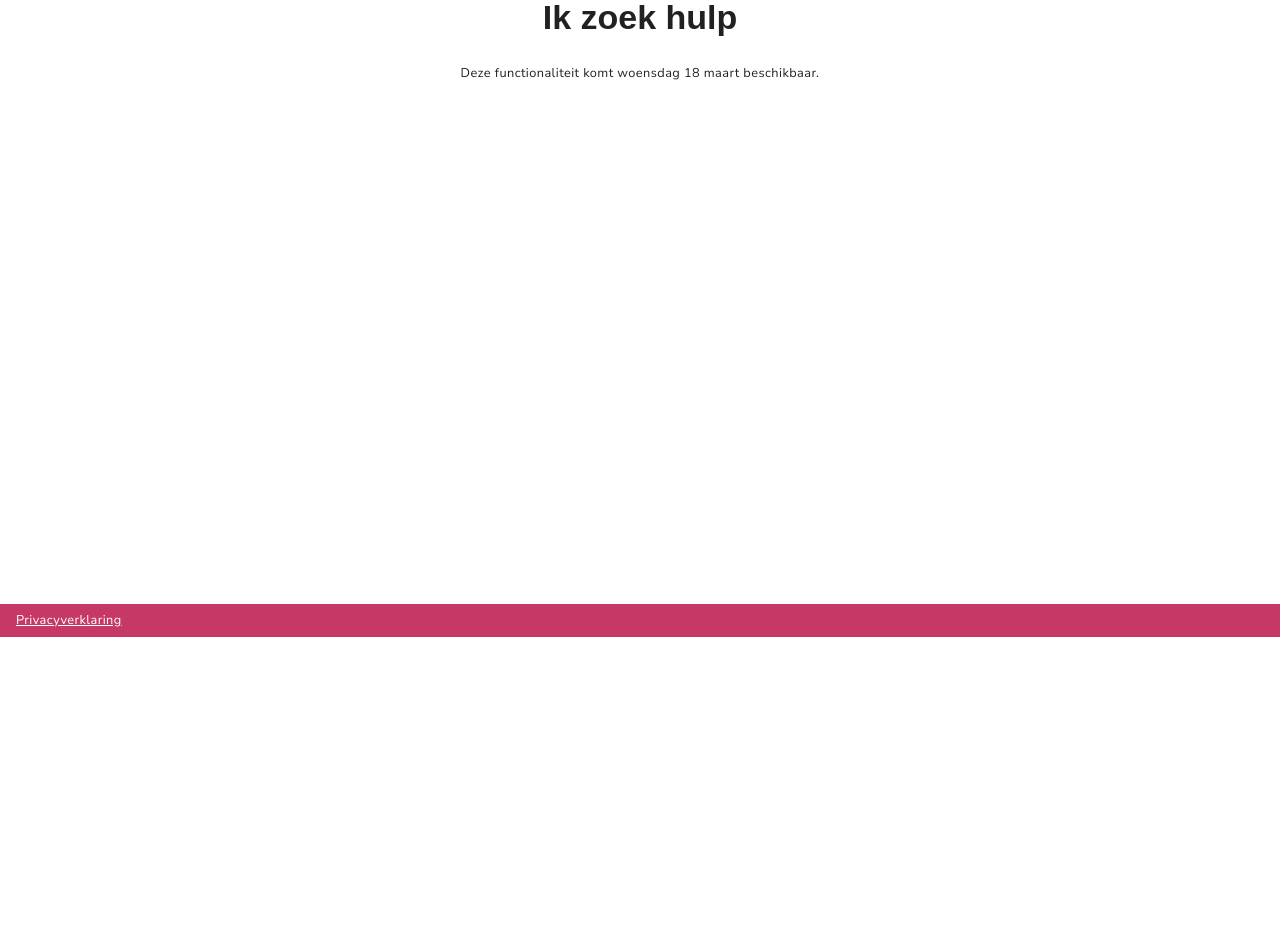
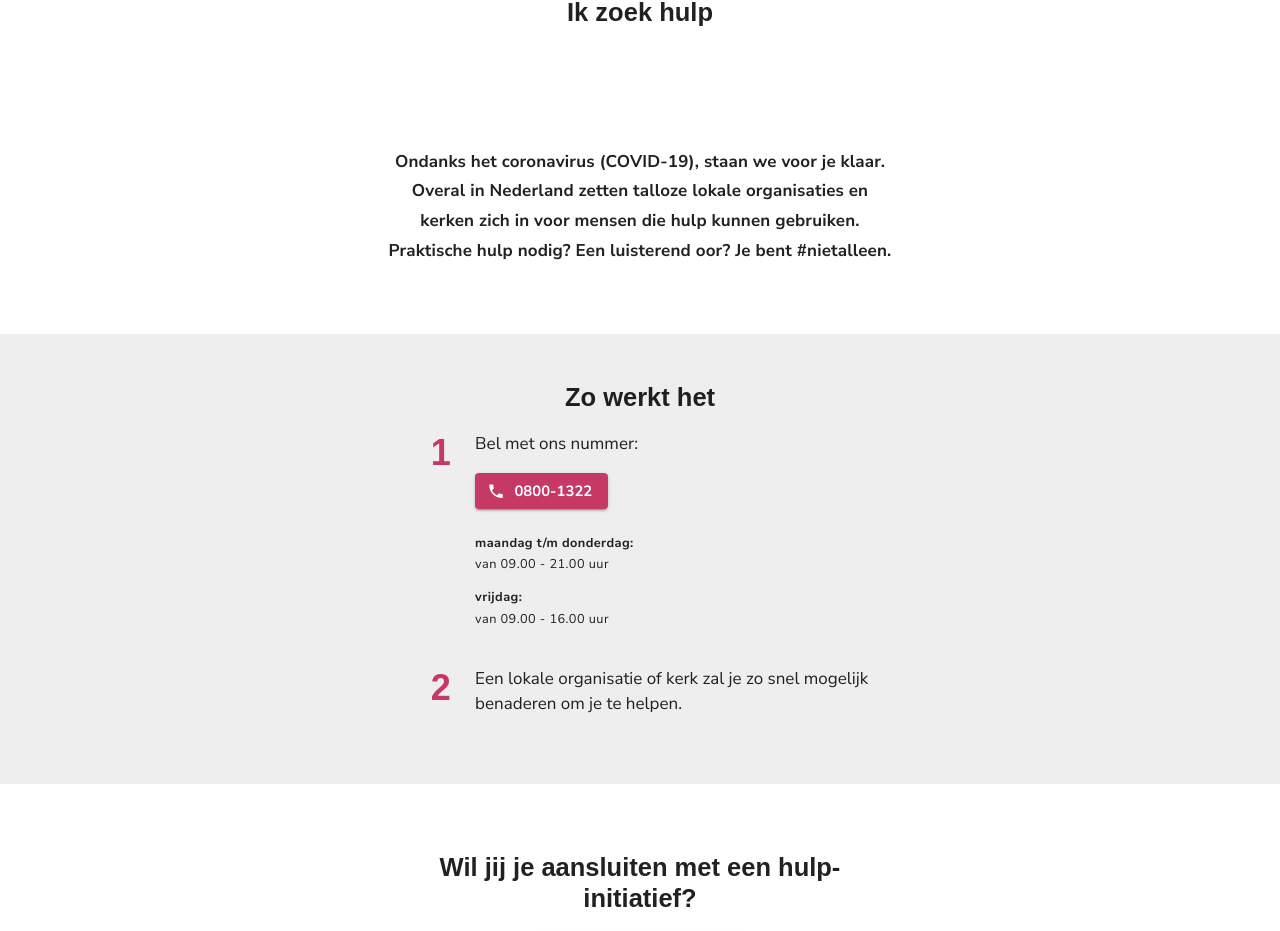
Before and after one commit to sdboer78/nietalleen, a Nuxt app: page / in a window 1280 px wide. Shown: the part 163-1094 px from the top of the page. Before the commit the page ends 800 px from the top, so only its background shows below. Built offline with nearby package versions, Linux system fonts and the light colour scheme; a web font is replaced by a local one.

Commit message:
add content to the 'Ik zoek hulp' page

```diff
--- a/pages/index.vue
+++ b/pages/index.vue
@@ -1,22 +1,88 @@
 <template>
+  <div>
+    <section>
       <v-layout
         justify-center
         align-center
         class="pa-8 text-center"
       >
         <v-flex xs12 sm8 md5>
-      <!-- <v-avatar size="200px" class="mb-5">
-        <v-img
-          :src="require('@/assets/kopje-thee.jpg')"
-          cover
-        />
-      </v-avatar> -->
           <h1>Ik zoek hulp</h1>
-      <p class="caption mt-5">
-        Deze functionaliteit komt woensdag 18 maart beschikbaar.
+        </v-flex>
+      </v-layout>
+      <v-layout
+        justify-center
+        align-center
+        class="px-8 py-12 text-center white"
+      >
+        <v-flex xs12 sm8 md5 class="my-5">
+          <p class="subtitle-1 font-weight-bold">
+            Ondanks het coronavirus (COVID-19), staan we voor je klaar. Overal in Nederland zetten talloze lokale organisaties en kerken zich in voor mensen die hulp kunnen gebruiken. Praktische hulp nodig? Een luisterend oor? Je bent #nietalleen.
           </p>
         </v-flex>
       </v-layout>
+      <v-layout
+        justify-center
+        align-center
+        class="px-8 py-12 grey lighten-3 text-center"
+      >
+        <v-flex xs12 sm8 md5>
+          <h2>Zo werkt het</h2>
+          <v-row>
+            <v-col cols="2" class="text-right">
+              <h3 class="display-1 ma-none primary--text">1</h3>
+            </v-col>
+            <v-col cols="10" class="text-left">
+              <p>Bel met ons nummer:</p>
+              <v-btn href="tel:0800-1322" color="primary">
+                <v-icon left>
+                  mdi-phone
+                </v-icon>
+                0800-1322
+              </v-btn>
+              <p class="caption mb-3 mt-6">
+                <strong>maandag t/m donderdag:</strong><br>
+                van 09.00 - 21.00 uur
+              </p>
+              <p class="caption">
+                <strong>vrijdag:</strong><br>
+                van 09.00 - 16.00 uur
+              </p>
+            </v-col>
+          </v-row>
+          <v-row class="mt-6">
+            <v-col cols="2" class="text-right">
+              <h3 class="display-1 ma-none primary--text">2</h3>
+            </v-col>
+            <v-col cols="10" class="text-left">
+              <p>Een lokale organisatie of kerk zal je zo snel mogelijk benaderen om je te helpen.</p>
+            </v-col>
+          </v-row>
+        </v-flex>
+      </v-layout>
+    </section>
+    <section class="px-8 py-12">
+      <v-layout
+        justify-center
+        align-center
+        class="text-center"
+      >
+        <v-flex xs12 sm8 md5 class="my-5">
+          <h2>Wil jij je aansluiten met een hulp-initiatief?</h2>
+          <v-btn
+            href="https://forms.office.com/Pages/ResponsePage.aspx?id=Ra6c-sHLkUCQ_b7C2EYL3rpiNnpU7XZOndQiob_pkfJUMzU3VUw1WFA0WVJZU1pLUk9PVUFLT0NHMy4u"
+            target="_new"
+            color="secondary"
+          >
+            Wij kunnen hulp bieden
+          </v-btn>
+          <p class="caption mt-5">
+            Ben je <strong>een particulier</strong> en wil je ook graag helpen? We gaan binnenkort op de website laten zien bij welke organisatie bij jou in de buurt je kan aansluiten.
+          </p>
+        </v-flex>
+      </v-layout>
+    </section>
+  </div>
 </template>
 
 <script>
```
Lines whose indentation alone changed are shown as unchanged.
